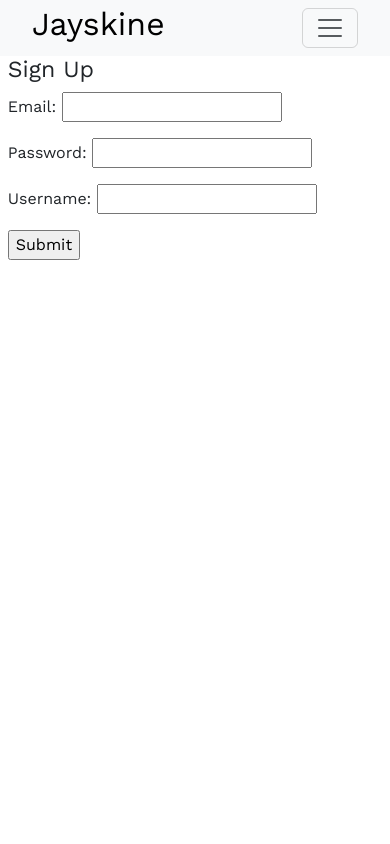
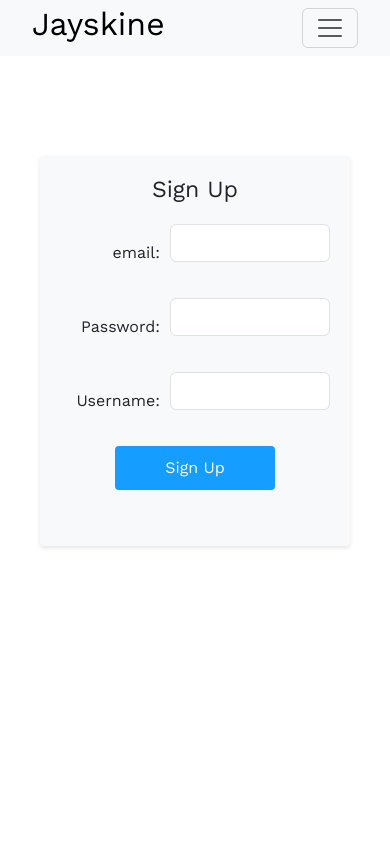
Before and after one commit to platosw/jayskine-notebook-app, a Flask app: page /signup_page in a window 390 px wide. Run offline with Flask 3, Linux system fonts and the light colour scheme; some libraries are stand-ins or nearby versions.

Commit message:
styling, styling and styling...

```diff
--- a/static/css/style.css
+++ b/static/css/style.css
@@ -1,3 +1,10 @@
+html,
+body {
+    height: 100%;
+    margin: 0;
+    padding: 0;
+}
+
 body {
     font-family: "Work Sans", sans-serif;
 }
@@ -16,11 +23,11 @@ a {
 }
 
 a:hover {
-    color: #0095ff;
+    color: #159dff;
 }
 
 .nav-link:hover {
-    color: #0095ff;
+    color: #159dff;
 }
 
 #container {
@@ -34,6 +41,12 @@ a:hover {
 }
 
 .navbar {
+    display: flex;
+    justify-content: space-between;
+    align-items: center;
+}
+
+.navbar-brand {
     display: flex;
     justify-content: space-between;
     align-items: center;
@@ -67,16 +80,17 @@ a:hover {
     border: none;
     border-radius: 4px;
     cursor: pointer;
-    background-color: #0095ff;
+    background-color: #159dff;
     color: #fff;
 }
 
 .btn:hover {
     background-color: #0056b3;
+    color: #fff;
 }
 
 .btn-primary {
-    background-color: #0095ff;
+    background-color: #159dff;
 }
 
 .btn-primary:hover {
@@ -89,6 +103,98 @@ a:hover {
 
 .navbar .btn-link {
     margin-right: 5px;
+}
+
+#login-container {
+    display: flex;
+    align-items: center;
+    justify-content: center;
+    height: 100%;
+}
+
+#login {
+    padding: 50px;
+    padding-left: 100px;
+    padding-right: 100px;
+    background-color: #f8f9fa;
+    border-radius: 4px;
+    box-shadow: 0 2px 4px rgba(0, 0, 0, 0.1);
+    text-align: center;
+    margin-top: 100px;
+}
+
+#login h3 {
+    margin-bottom: 20px;
+}
+
+#login form {
+    display: flex;
+    flex-direction: column;
+    align-items: center;
+}
+
+#login .login-form-group {
+    display: flex;
+    align-items: center;
+    margin-bottom: 20px;
+}
+
+#login label {
+    width: 100px;
+    text-align: right;
+    margin-right: 10px;
+}
+
+#login input {
+    margin-bottom: 20px;
+    width: 20em;
+}
+
+#login input[type="submit"] {
+    padding: 10px 20px;
+    background-color: #159dff;
+    color: #fff;
+    border: none;
+    border-radius: 4px;
+    cursor: pointer;
+}
+
+#login input[type="submit"]:hover {
+    background-color: #0056b3;
+}
+
+#signup-form-group {
+    text-align: right;
+}
+
+#signup-form-group p {
+    display: flex;
+    align-items: center;
+}
+
+#signup-form-group p label {
+    margin-right: 10px;
+}
+
+#detail-user-container {
+    max-width: 600px;
+    margin-top: 13%;
+}
+
+#user_setting {
+    margin-bottom: 20px;
+}
+
+#delete-user-btn {
+    background-color: rgb(255, 65, 65);
+}
+
+#delete-user-btn:hover {
+    background-color: rgb(213, 0, 0);
+}
+
+#user-delete-link {
+    color: #fff;
 }
 
 #categories-container {
@@ -104,7 +210,7 @@ a:hover {
 .btn-link:hover {
     border: none;
     background-color: transparent;
-    color: #0095ff;
+    color: #159dff;
 }
 
 #notes-section {
@@ -137,6 +243,19 @@ a:hover {
         display: block;
     }
 
+    #nav-username {
+        display: none;
+    }
+
+    #login {
+        padding: 20px;
+    }
+
+    #login input {
+        margin-bottom: 20px;
+        width: 10em;
+    }
+
     #categories-section {
         margin-top: 3%;
     }
--- a/templates/base.html
+++ b/templates/base.html
@@ -35,9 +35,16 @@
             class="navbar navbar-expand-lg navbar-light bg-light"
             id="base-head"
         >
-            <h1 class="navbar-brand" style="font-size: 2rem">
-                <a href="/">Jayskine</a>
-            </h1>
+            <div class="navbar-brand">
+                <h1 style="font-size: 2rem; margin-right: 5%">
+                    <a href="/">Jayskine</a>
+                </h1>
+                {% if "user" in session %}
+                <p id="nav-username">
+                    Logging in as <strong>{{ session.user.username }}</strong>
+                </p>
+                {% endif %}
+            </div>
             <button
                 class="navbar-toggler"
                 type="button"
--- a/templates/signup.html
+++ b/templates/signup.html
@@ -1,14 +1,42 @@
 {% extends "base.html" %} {% block title %} Sign Up {% endblock %} {% block body
 %}
-<div id="signup">
-    <h3>Sign Up</h3>
-    <form action="/add_user" method="POST">
-        <p>Email: <input type="text" name="email" required /></p>
-        <p>Password: <input type="password" name="password" required /></p>
-        <p>Username: <input type="text" name="username" required /></p>
-        <p>
-            <input type="submit" />
-        </p>
-    </form>
+<div id="login-container">
+    <div id="login">
+        <h3>Sign Up</h3>
+        <form action="/add_user" method="POST">
+            <div id="signup-form-group">
+                <p>
+                    <label>email:</label>
+                    <input
+                        type="email"
+                        class="form-control"
+                        name="email"
+                        required
+                    />
+                </p>
+                <p>
+                    <label>Password:</label>
+                    <input
+                        type="password"
+                        class="form-control"
+                        name="password"
+                        required
+                    />
+                </p>
+                <p>
+                    <label>Username:</label>
+                    <input
+                        type="text"
+                        class="form-control"
+                        name="username"
+                        required
+                    />
+                </p>
+            </div>
+            <p>
+                <input type="submit" value="Sign Up" />
+            </p>
+        </form>
+    </div>
 </div>
 {% endblock %}
```
Also changed, not shown: templates/detail_user.html (+34 -13 lines), templates/login.html (+25 -8 lines).
